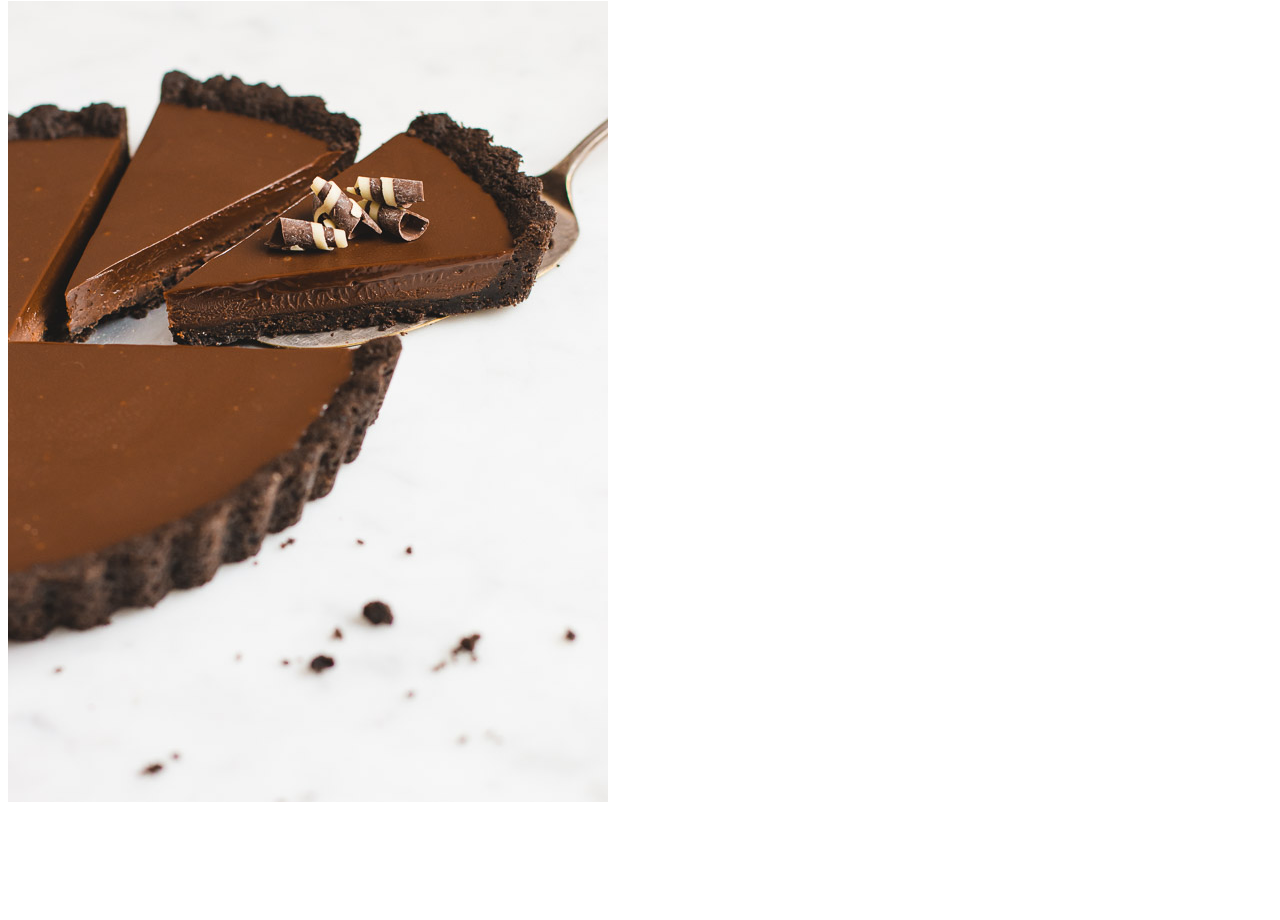
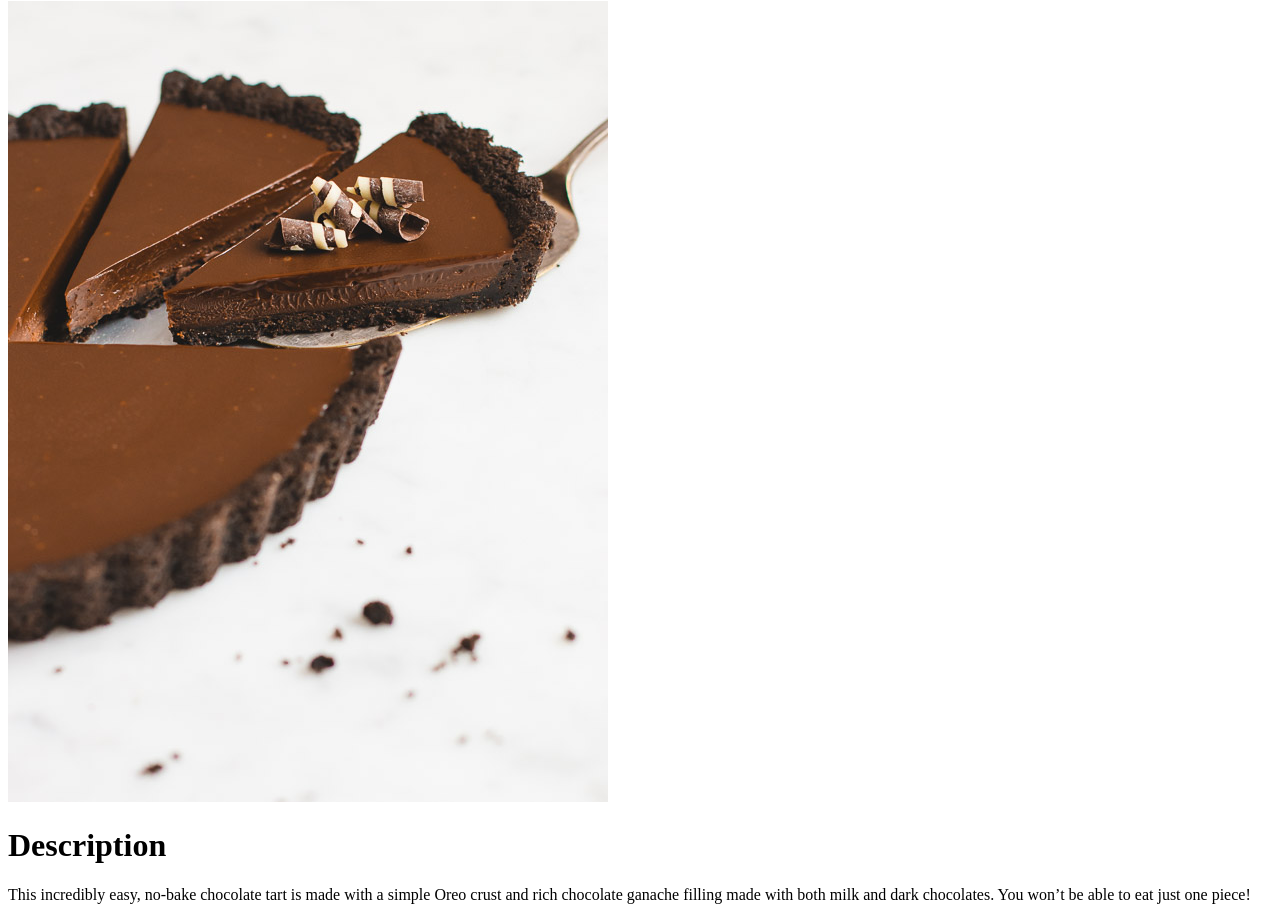
Before and after one commit to ckrasinski/odin-recipes, a plain HTML site: page recipes/tart.html in a window 1280 px wide. Shown: the part 79-999 px from the top of the page. Before the commit the page ends 893 px from the top, so only its background shows below. Drawn offline with Linux system fonts and the light colour scheme.

Commit message:
Added description to tart in tart.html file

```diff
--- a/recipes/tart.html
+++ b/recipes/tart.html
@@ -8,5 +8,9 @@
     <body>
         <h1>Tart</h1>
         <img src="tart.jpg" alt="Chocolate tart">
+        <h1>Description</h1>
+        <p>
+            This incredibly easy, no-bake chocolate tart is made with a simple Oreo crust and rich chocolate ganache filling made with both milk and dark chocolates. You won’t be able to eat just one piece!
+        </p>
     </body>
 </html>
```
